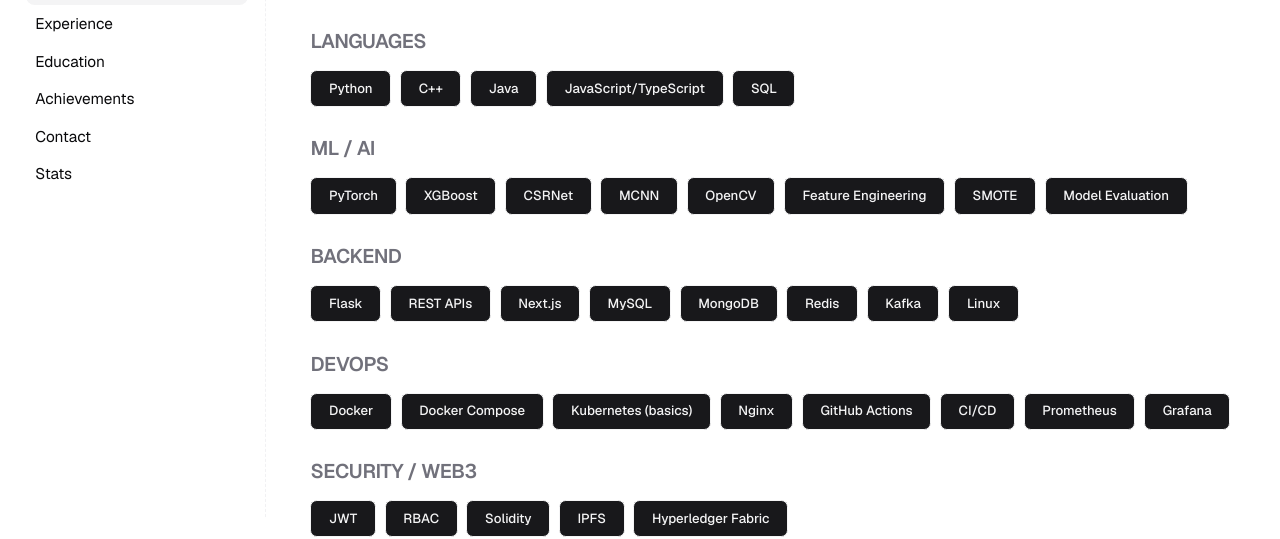
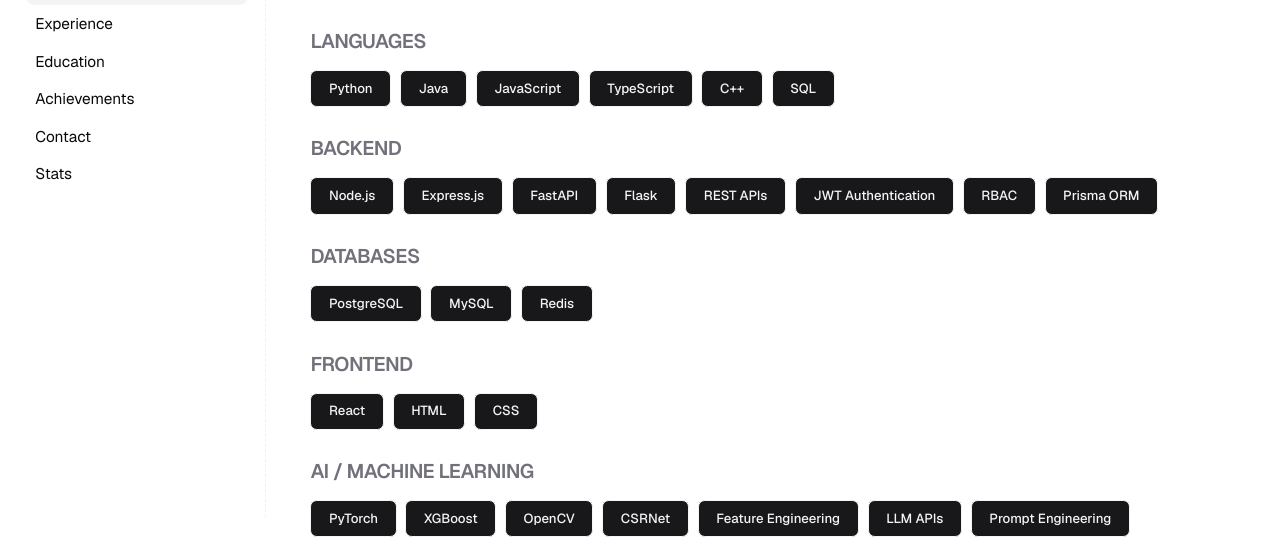
Before and after one commit to iSHOURIYA/port-uni, a Next.js app: page /skills-tools in a window 1280 px wide. Shown: the part 283-822 px from the top of the page. Built offline with nearby package versions, Linux system fonts and the light colour scheme; no server answers.

Commit message:
data corrections

```diff
--- a/app/about/page.tsx
+++ b/app/about/page.tsx
@@ -14,28 +14,27 @@
           Systems builder, not just a coder.
         </PageHeaderHeading>
         <PageHeaderDescription>
-          I am a B.Tech CSE student at Lovely Professional University, currently
-          Currently a Data Science Intern at Infosys Springboard (Feb–Apr 2026),
-          having built DeepVision Crowd Monitor — a real-time crowd density
-          estimation system using CSRNet and MCNN architectures in PyTorch,
-          trained on the ShanghaiTech dataset with OpenCV preprocessing,
-          heatmap overlays, and Flask/Streamlit dashboards.
+          I am a final-year B.Tech Computer Science student at Lovely
+          Professional University with a passion for backend engineering and
+          AI-powered applications. Previously a Data Science Intern at Infosys
+          Springboard, where I built DeepVision Crowd Monitor using CSRNet,
+          FastAPI, React, OpenCV, and Docker for real-time crowd density
+          estimation.
         </PageHeaderDescription>
 
         <PageHeaderDescription>
-          I build production-grade systems that solve real problems. FraudNet.AI
-          processes financial transactions with sub-200ms inference and 94.2%
-          accuracy. DocPat uses Solidity smart contracts and IPFS for
-          decentralized medical records with end-to-end encryption. Quanta
-          Ballet is a distributed voting system on Hyperledger Fabric with
-          cryptographic attack resistance.
+          I enjoy building production-ready software that solves real
+          problems—from AI infrastructure and API platforms to machine learning
+          systems. My projects include GenAff, a multi-provider AI API gateway
+          with billing and analytics, FraudNet.AI, a real-time fraud detection
+          platform, and Quanta Ballot, a blockchain-based voting system.
         </PageHeaderDescription>
 
         <PageHeaderDescription>
-          As Founder & COO of ECHO Tech Organization, I have led hackathons with
-          800+ participants, managed sponsorships and logistics, and mentored
-          students in backend development, machine learning, and deployment
-          pipelines.
+          Beyond development, I serve as Founder & COO of ECHO Tech
+          Organization, leading hackathons and technical events with 800+
+          participants while mentoring students in backend development, AI/ML,
+          and software engineering.
         </PageHeaderDescription>
       </PageHeader>
 
--- a/app/page.tsx
+++ b/app/page.tsx
@@ -19,11 +19,7 @@
           Backend & ML Engineer building low-latency, production-grade systems
         </PageHeaderHeading>
         <PageHeaderDescription>
-          Building real-time inference systems with sub-200ms latency,
-          blockchain-backed data platforms, and production-grade APIs. Currently
-          Previously a Data Science Intern at Infosys Springboard working on crowd density
-          estimation with CSRNet/MCNN, and Founder & COO of ECHO Tech leading
-          800+ participant hackathons.
+          Building production-grade backend systems, AI-powered applications, and real-time ML inference APIs. Previously a Data Science Intern at Infosys Springboard, where I developed crowd density estimation systems using CSRNet, FastAPI, and Docker. Also serve as Founder & COO of ECHO Tech, leading technical events and hackathons with 800+ participants.
         </PageHeaderDescription>
         <PageHeaderDescription className="flex items-center gap-2 text-sm">
           <MapPin className="size-4" />
--- a/constants/index.ts
+++ b/constants/index.ts
@@ -6,44 +6,55 @@
 export const mySkills: SkillCategory[] = [
   {
     category: 'Languages',
-    skills: ['Python', 'C++', 'Java', 'JavaScript/TypeScript', 'SQL'],
+    skills: ['Python', 'Java', 'JavaScript', 'TypeScript', 'C++', 'SQL'],
   },
   {
-    category: 'ML / AI',
+    category: 'Backend',
+    skills: [
+      'Node.js',
+      'Express.js',
+      'FastAPI',
+      'Flask',
+      'REST APIs',
+      'JWT Authentication',
+      'RBAC',
+      'Prisma ORM',
+    ],
+  },
+  {
+    category: 'Databases',
+    skills: ['PostgreSQL', 'MySQL', 'Redis'],
+  },
+  {
+    category: 'Frontend',
+    skills: ['React', 'HTML', 'CSS'],
+  },
+  {
+    category: 'AI / Machine Learning',
     skills: [
       'PyTorch',
       'XGBoost',
+      'OpenCV',
       'CSRNet',
-      'MCNN',
-      'OpenCV',
       'Feature Engineering',
-      'SMOTE',
-      'Model Evaluation',
+      'LLM APIs',
+      'Prompt Engineering',
     ],
   },
   {
-    category: 'Backend',
-    skills: ['Flask', 'REST APIs', 'Next.js', 'MySQL', 'MongoDB', 'Redis', 'Kafka', 'Linux'],
-  },
-  {
-    category: 'DevOps',
+    category: 'DevOps & Tools',
     skills: [
       'Docker',
       'Docker Compose',
-      'Kubernetes (basics)',
       'Nginx',
-      'GitHub Actions',
-      'CI/CD',
-      'Prometheus',
-      'Grafana',
+      'Git',
+      'GitHub',
+      'Linux',
+      'Postman',
     ],
   },
   {
-    category: 'Security / Web3',
-    skills: ['JWT', 'RBAC', 'Solidity', 'IPFS', 'Hyperledger Fabric'],
-  },
-  {
-    category: 'Competitive Programming',
-    skills: ['LeetCode (Rating 1416, DP)', 'CodeChef Bronze'],
+    category: 'Blockchain',
+    skills: ['Hyperledger Fabric', 'Solidity'],
   },
 ];
```
